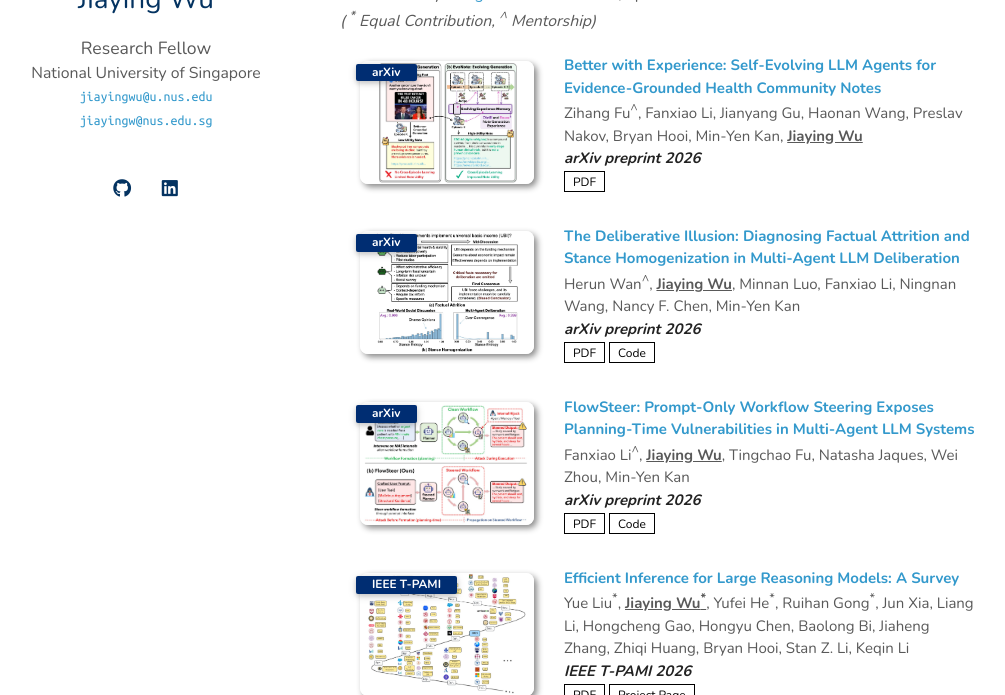
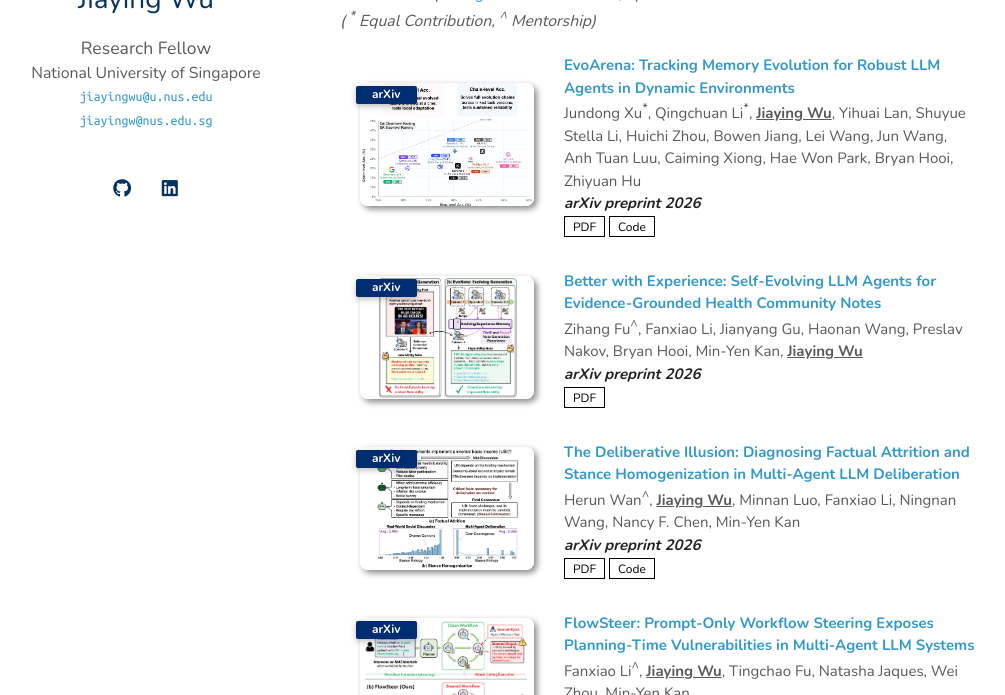
Before and after one commit to jiayingwu19/jiayingwu19.github.io, a Jekyll site: the page built from index.md, in a window 1280 px wide and 900 px high, scrolled down 834 px, cut to the strip 205-900 px from the top of the window. Shown: the whole strip, without its empty margins (130-1135 px from the left). Built offline with Jekyll 4.4.1, drawn with Linux system fonts in a browser that asks for light colours; a style sheet for code colours, icons or effects is not loaded; our own code applies the rules of GitHub Pages for plain Markdown files.

Commit message:
jun 2026 update

```diff
--- a/_data/publications.yml
+++ b/_data/publications.yml
@@ -1,4 +1,12 @@
 main:
+
+  - title: "EvoArena: Tracking Memory Evolution for Robust LLM Agents in Dynamic Environments"
+    authors: Jundong Xu<sup>*</sup>, Qingchuan Li<sup>*</sup>, <b><u>Jiaying Wu</u></b>, Yihuai Lan, Shuyue Stella Li, Huichi Zhou, Bowen Jiang, Lei Wang, Jun Wang, Anh Tuan Luu, Caiming Xiong, Hae Won Park, Bryan Hooi, Zhiyuan Hu
+    conference_short: arXiv
+    conference: <strong>arXiv preprint 2026</strong>
+    pdf: https://arxiv.org/pdf/2606.13681
+    code: https://github.com/Aiden0526/EvoArena
+    image: ./assets/img/2026_arxiv_evoarena.jpg
 
   - title: "Better with Experience: Self-Evolving LLM Agents for Evidence-Grounded Health Community Notes"
     authors: Zihang Fu<sup>^</sup>, Fanxiao Li, Jianyang Gu, Haonan Wang, Preslav Nakov, Bryan Hooi, Min-Yen Kan, <b><u>Jiaying Wu</u></b>
```
Also changed, not shown: assets/img/2026_arxiv_evoarena.jpg (added).
